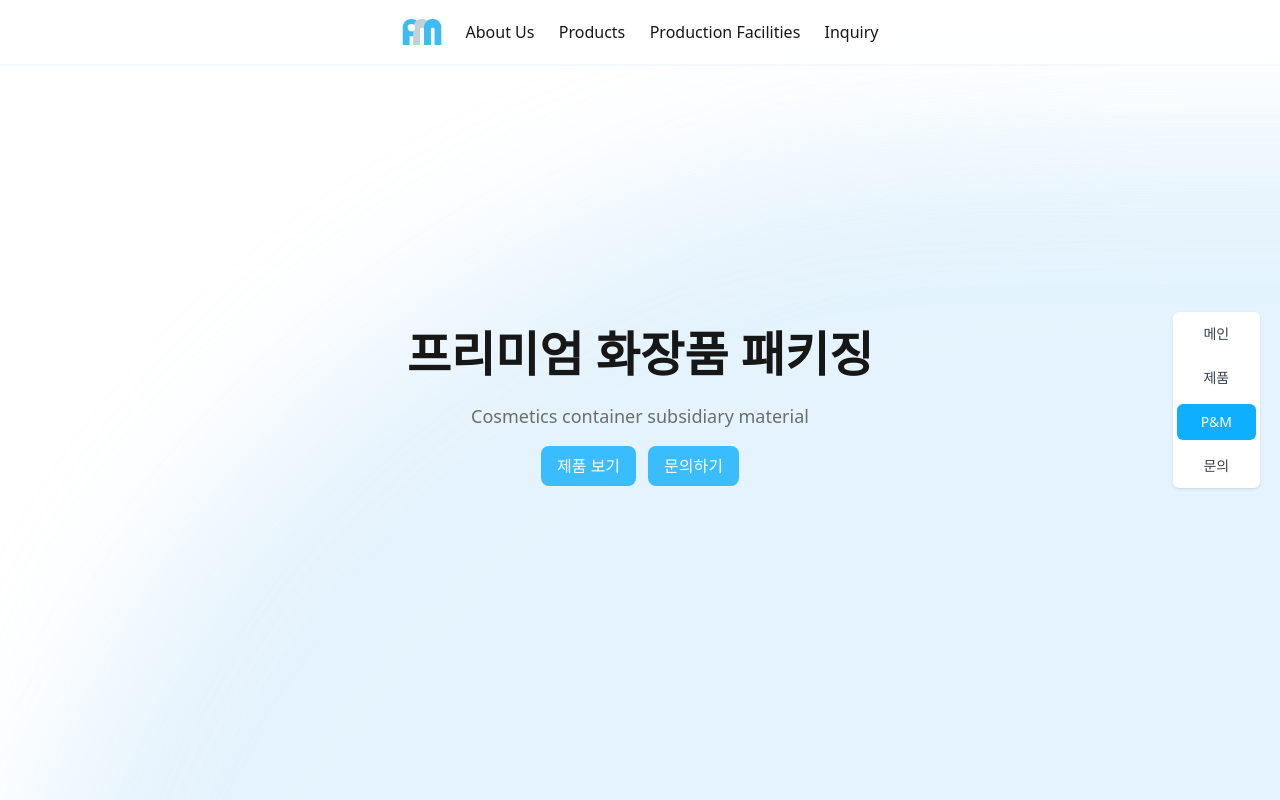
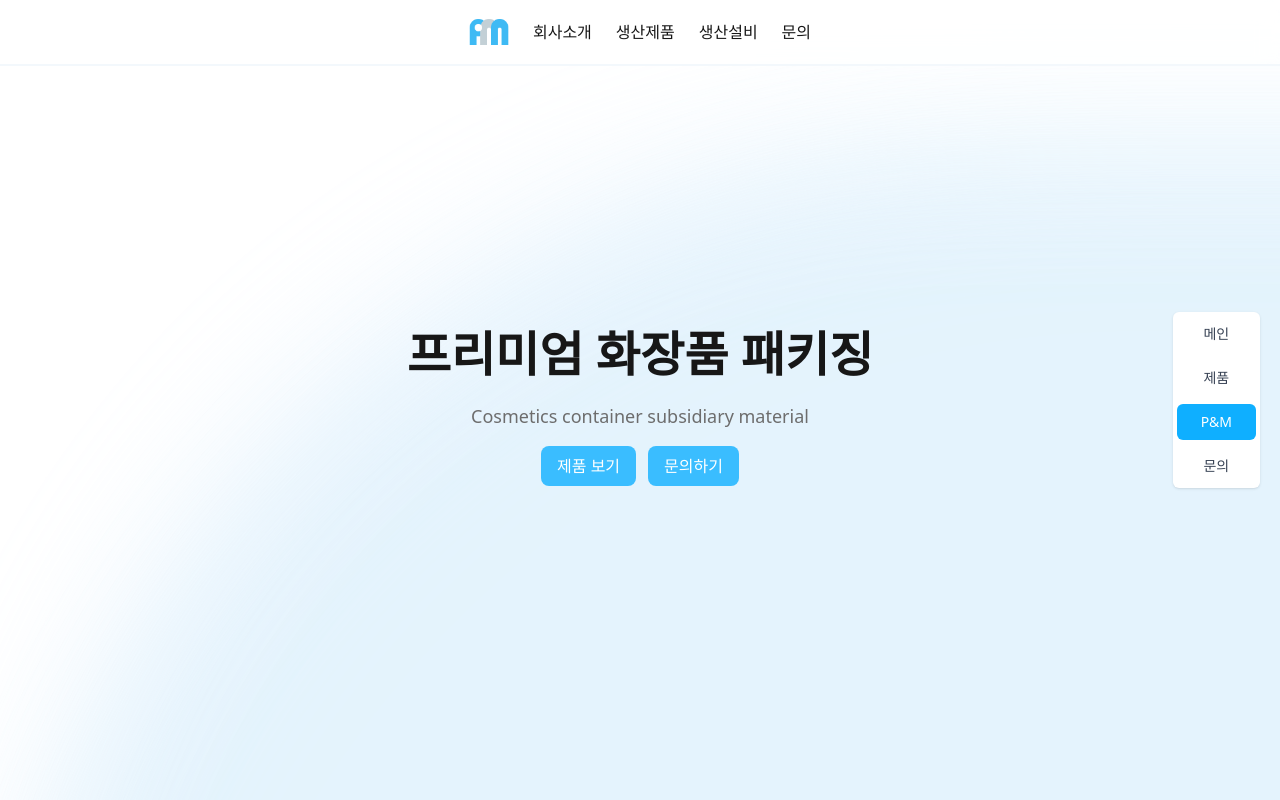
Before and after one commit to ph-mold/ph-mold-web, a Next.js app: page / in a window 1280 px wide. Shown: the top 800 px of the page. Built offline with nearby package versions, Linux system fonts and the light colour scheme.

Commit message:
[Update] 기존 영문 메뉴 제거

```diff
--- a/components/common/Header.tsx
+++ b/components/common/Header.tsx
@@ -3,28 +3,19 @@
 import { Menu, X } from "lucide-react";
 import Image from "next/image";
 import Link from "next/link";
-import { useState, useRef, useEffect } from "react";
+import { useState } from "react";
+import { usePathname } from "next/navigation";
 
 const MENU_ITEMS = [
-  { en: "About Us", ko: "회사소개", link: "/" },
-  { en: "Products", ko: "생산제품", link: "/products" },
-  { en: "Production Facilities", ko: "생산설비", link: "/" },
-  { en: "Inquiry", ko: "문의", link: "/" }
+  { ko: "회사소개", link: "/about" },
+  { ko: "생산제품", link: "/products" },
+  { ko: "생산설비", link: "/facilities" },
+  { ko: "문의", link: "/contact" }
 ];
 
 export default function Header() {
-  const [hoveredIndex, setHoveredIndex] = useState<number | null>(null);
+  const pathname = usePathname();
   const [menuOpen, setMenuOpen] = useState(false);
-  const textRefs = useRef<(HTMLSpanElement | null)[]>([]);
-  const [maxWidths, setMaxWidths] = useState<number[]>([]);
-
-  const setRefs = (el: HTMLSpanElement | null, index: number) => {
-    if (el) textRefs.current[index] = el;
-  };
-
-  useEffect(() => {
-    setMaxWidths(textRefs.current.map((ref) => ref?.offsetWidth ?? 0));
-  }, []);
 
   return (
     <header className="m-h-16 border-background2 fixed top-0 z-10 w-full border-b-2 bg-white/60 backdrop-blur-md">
@@ -41,21 +32,14 @@ export default function Header() {
         {/* Desktop 메뉴 */}
         <ul className="hidden space-x-6 md:flex">
           {MENU_ITEMS.map((item, index) => (
-            <li
-              key={index}
-              onMouseEnter={() => setHoveredIndex(index)}
-              onMouseLeave={() => setHoveredIndex(null)}
-              style={{
-                minWidth: maxWidths[index] ? `${maxWidths[index]}px` : "auto"
-              }}
-            >
+            <li key={index}>
               <Link
                 href={item.link}
-                className="text-foreground block text-center text-base whitespace-nowrap transition-all duration-200"
+                className={`text-foreground block text-center text-base whitespace-nowrap transition-all duration-200 ${
+                  pathname === item.link ? "text-signature" : ""
+                }`}
               >
-                <span ref={(el) => setRefs(el, index)}>
-                  {hoveredIndex === index ? item.ko : item.en}
-                </span>
+                {item.ko}
               </Link>
             </li>
           ))}
@@ -84,7 +68,9 @@ export default function Header() {
               <Link
                 href={item.link}
                 onClick={() => setMenuOpen(false)}
-                className="block py-2"
+                className={`block py-2 ${
+                  pathname === item.link ? "text-signature" : ""
+                }`}
               >
                 {item.ko}
               </Link>
```
